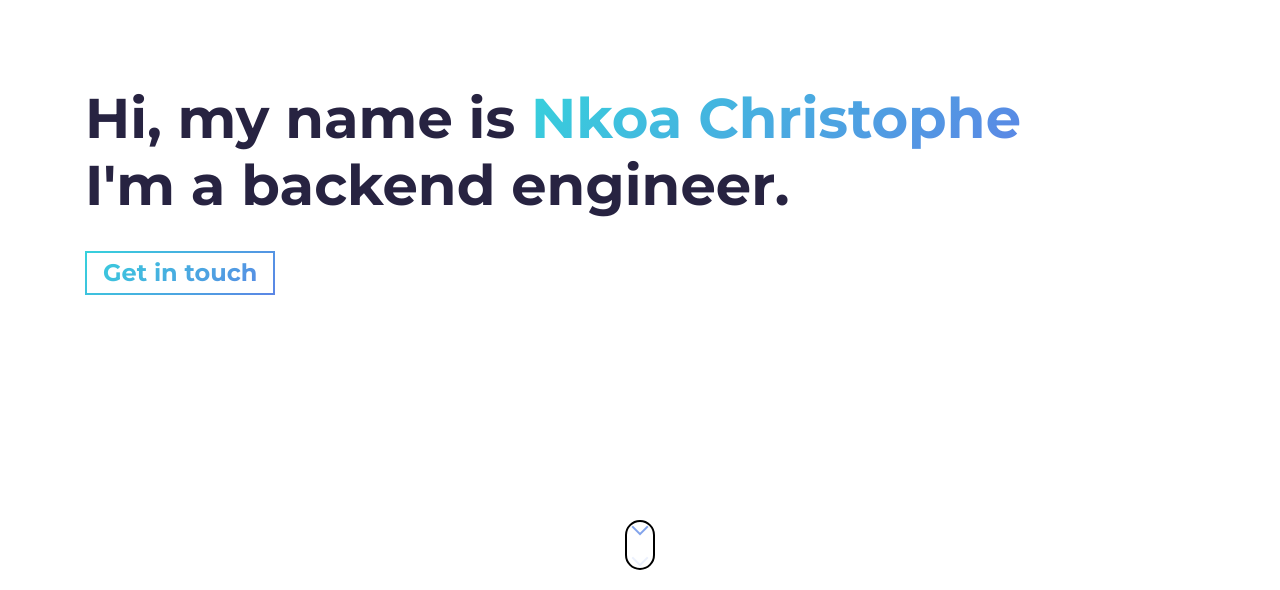
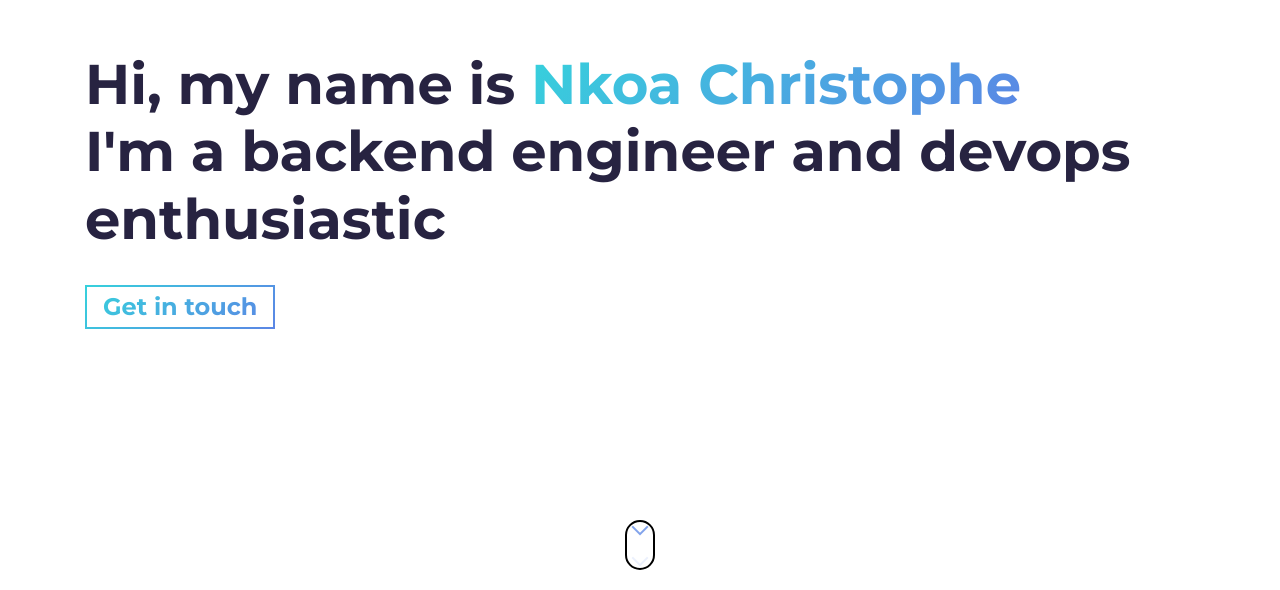
Before and after one commit to Christophenkoa/me, a plain HTML site: page index.html in a window 1280 px wide. Shown: the part 210-800 px from the top of the page. Drawn offline with Linux system fonts and the light colour scheme.

Commit message:
Update index.html
update profile

```diff
--- a/index.html
+++ b/index.html
@@ -107,7 +107,7 @@ Have fun creating your portfolio on this template!!! -->
         <h1 class="hero-title">
           Hi, my name is <span class="text-color-main name">Nkoa Christophe</span>
           <br />
-          I'm a backend engineer.
+          I'm a backend engineer and devops enthusiastic
         </h1>
         <p class="hero-cta">
           <a class="cta-btn cta-btn--hero" href="#about">Get in touch</a>
```
